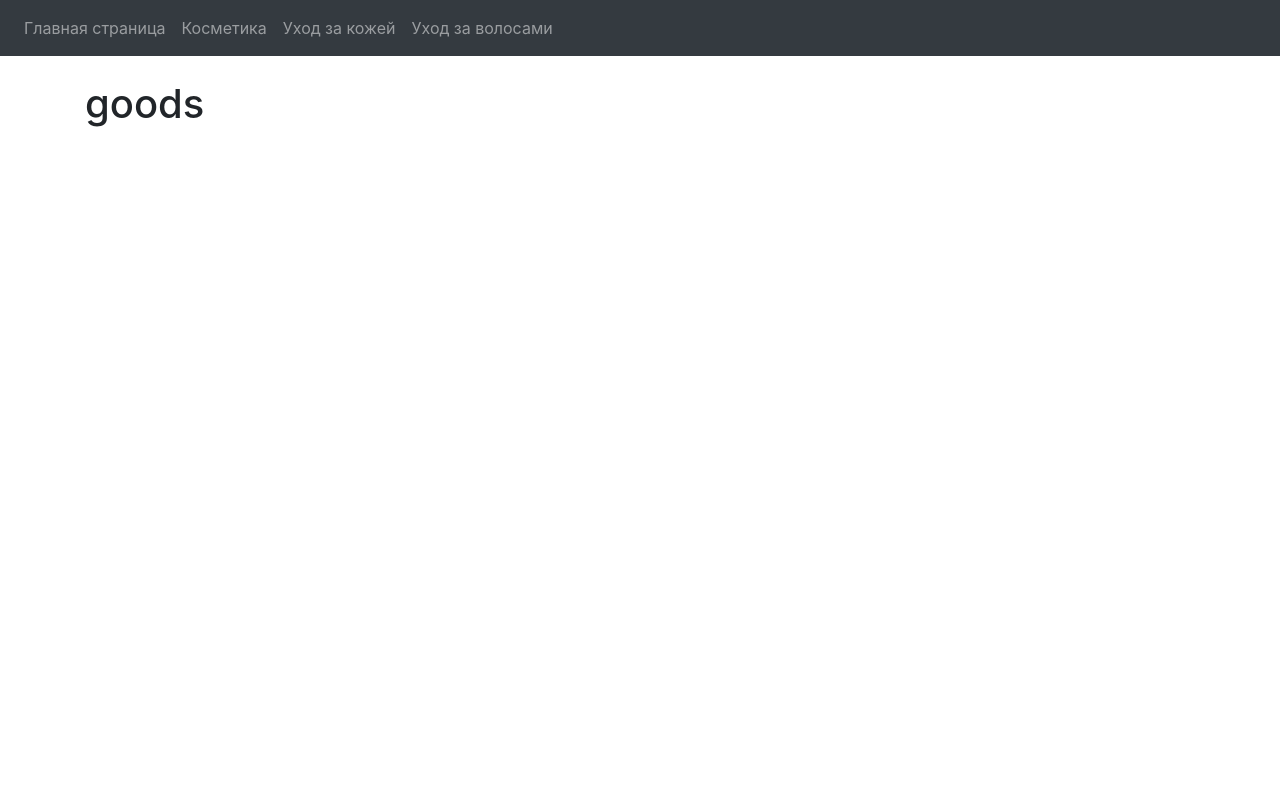
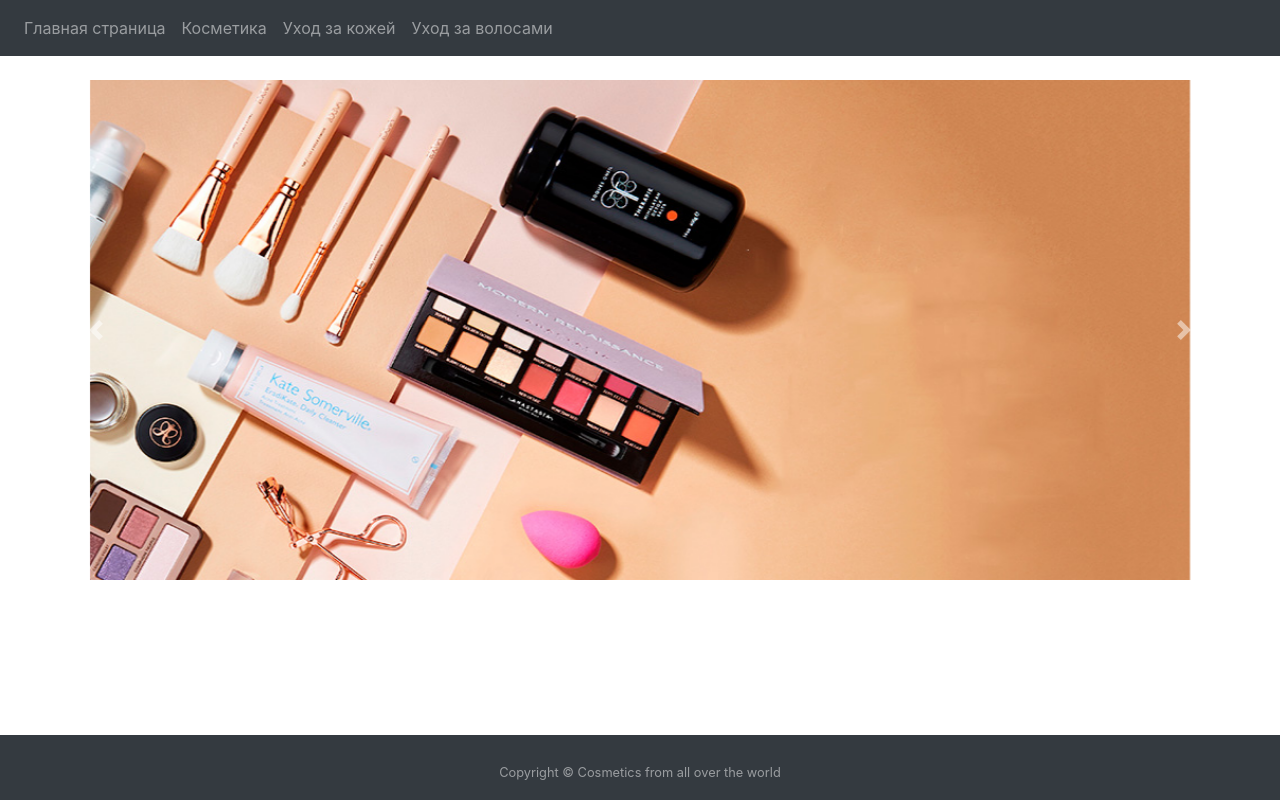
Before and after one commit to tiraill/flask_store, a Flask app: page /goods in a window 1280 px wide. Run offline with Flask 2, Linux system fonts and the light colour scheme; data that the repository does not hold is empty; some libraries are stand-ins or nearby versions.

Commit message:
Добавлена карусель и футтер

```diff
--- a/store_app/templates/layout.html
+++ b/store_app/templates/layout.html
@@ -34,24 +34,51 @@
     </nav>
 
      {% block content %}
-        <div class="container">
-            {% with messages = get_flashed_messages() %}
-            {% if messages %}
-                {% for message in messages %}
-                <div class="alert alert-info" role="alert">{{ message }}</div>
-                {% endfor %}
-            {% endif %}
-            {% endwith %}
+<!--        <div class="container">-->
+<!--            {% with messages = get_flashed_messages() %}-->
+<!--            {% if messages %}-->
+<!--                {% for message in messages %}-->
+<!--                <div class="alert alert-info" role="alert">{{ message }}</div>-->
+<!--                {% endfor %}-->
+<!--            {% endif %}-->
+<!--            {% endwith %}-->
 
-            {# содержимое приложения которое должно быть предоставлено в блоке app_content #}
-            {% block app_content %}{% endblock %}
+<!--            {# содержимое приложения которое должно быть предоставлено в блоке app_content #}-->
+<!--            {% block app_content %}{% endblock %}-->
+<!--        </div>-->
+        <div id="carouselExampleControls" class="carousel slide" data-ride="carousel">
+            <div class="carousel-inner">
+                <div class="carousel-item active">
+                    <img class="d-block w-100" style="display: block; width: 1100px !important; height: 500px !important; margin: 0 auto;" src="/static/imgs/carusel1.jpg" alt="Первый слайд">
+                </div>
+                 <div class="carousel-item">
+                    <img class="d-block w-100" style="display: block; width: 1100px !important; height: 500px !important; margin: 0 auto;" src="/static/imgs/carusel2.jpg" alt="Второй слайд">
+                </div>
+                <div class="carousel-item">
+                    <img class="d-block w-100" style="display: block; width: 1100px !important; height: 500px !important; margin: 0 auto;" src="/static/imgs/carusel.jpg" alt="Третий слайд">
+                </div>
+            </div>
+            <a class="carousel-control-prev" href="#carouselExampleControls" role="button" data-slide="prev">
+                <span class="carousel-control-prev-icon" aria-hidden="true"></span>
+                <span class="sr-only">Previous</span>
+            </a>
+            <a class="carousel-control-next" href="#carouselExampleControls" role="button" data-slide="next">
+                <span class="carousel-control-next-icon" aria-hidden="true"></span>
+                <span class="sr-only">Next</span>
+            </a>
         </div>
     {% endblock %}
+
+    <footer id="sticky-footer" class="py-4 bg-dark text-white-50" style="position: absolute; left: 0; right: 0; bottom: 0; height: 65px;">
+        <div class="container text-center">
+            <small>Copyright &copy; Cosmetics from all over the world</small>
+        </div>
+    </footer>
 
     <!-- Optional JavaScript -->
     <!-- jQuery first, then Popper.js, then Bootstrap JS -->
     <script src="https://code.jquery.com/jquery-3.4.1.slim.min.js" integrity="sha384-J6qa4849blE2+poT4WnyKhv5vZF5SrPo0iEjwBvKU7imGFAV0wwj1yYfoRSJoZ+n" crossorigin="anonymous"></script>
-    <script src="https://cdn.jsdelivr.net/npm/popper.js@1.16.0/dist/umd/popper.min.js" integrity="sha384-Q6E9RHvbIyZFJoft+2mJbHaEWldlvI9IOYy5n3zV9zzTtmI3UksdQRVvoxMfooAo" crossorigin="anonymous"></script>
+    <script src="https://cn.jsdelivr.net/npm/popper.js@1.16.0/dist/umd/popper.min.js" integrity="sha384-Q6E9RHvbIyZFJoft+2mJbHaEWldlvI9IOYy5n3zV9zzTtmI3UksdQRVvoxMfooAo" crossorigin="anonymous"></script>
     <script src="https://stackpath.bootstrapcdn.com/bootstrap/4.4.1/js/bootstrap.min.js" integrity="sha384-wfSDF2E50Y2D1uUdj0O3uMBJnjuUD4Ih7YwaYd1iqfktj0Uod8GCExl3Og8ifwB6" crossorigin="anonymous"></script>
   </body>
 </html>
```
Also changed, not shown: store_app/static/imgs/carusel.jpg (added), store_app/static/imgs/carusel1.jpg (added), store_app/static/imgs/carusel2.jpg (added).
